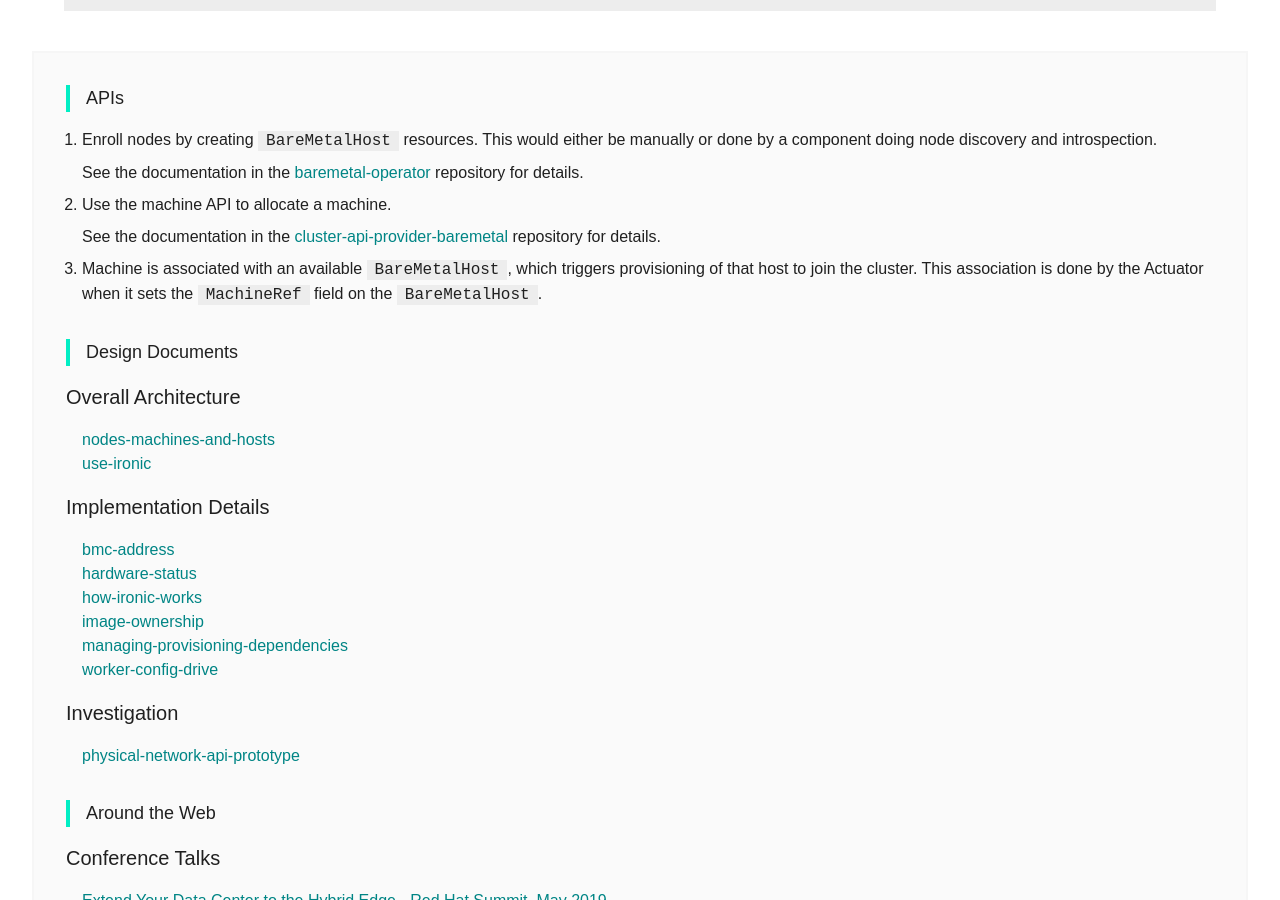
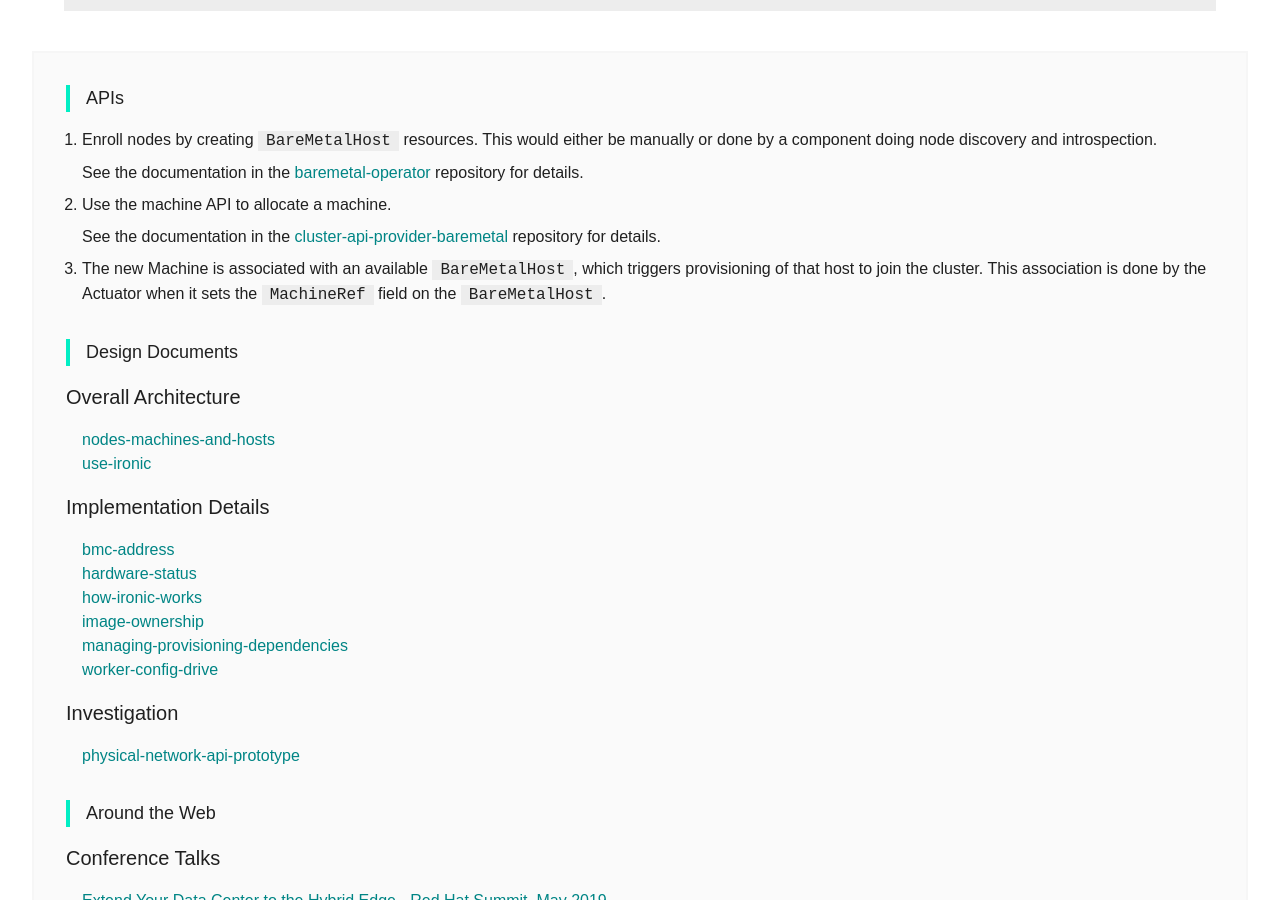
Before and after one commit to metal3-io/metal3-io.github.io, a Jekyll site: the page built from documentation.html, in a window 1280 px wide and 900 px high, scrolled down 1063 px. Built offline with Jekyll 4.4.1, drawn with Linux system fonts in a browser that asks for light colours.

Commit message:
grammar fix
Signed-off-by: Doug Hellmann <dhellmann@redhat.com>

```diff
--- a/_includes/docs.md
+++ b/_includes/docs.md
@@ -12,7 +12,7 @@
    [cluster-api-provider-baremetal](https://github.com/metal3-io/cluster-api-provider-baremetal/blob/master/docs/api.md)
    repository for details.
 
-3. Machine is associated with an available `BareMetalHost`, which triggers
+3. The new Machine is associated with an available `BareMetalHost`, which triggers
    provisioning of that host to join the cluster.  This association is done by
    the Actuator when it sets the `MachineRef` field on the `BareMetalHost`.
 
```
